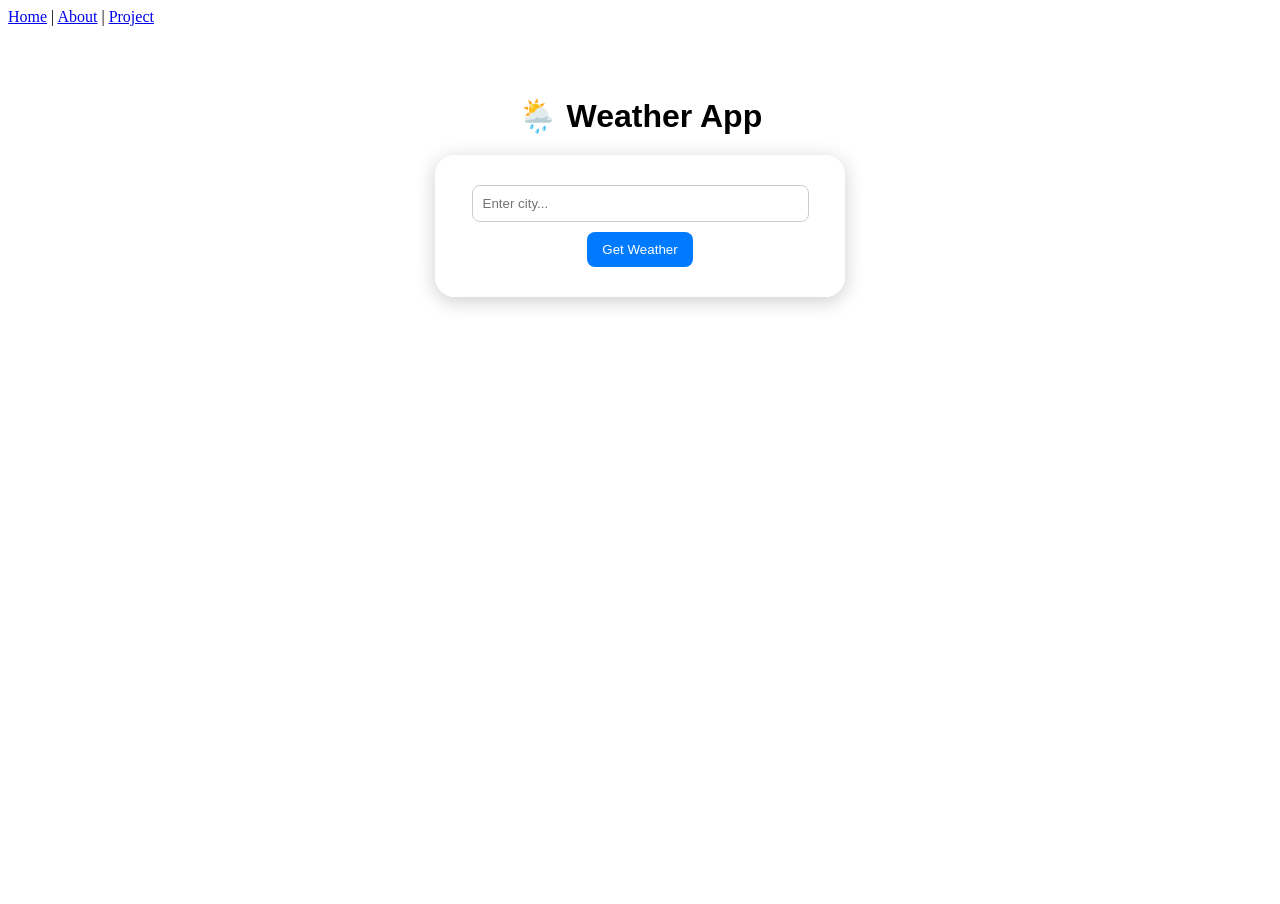
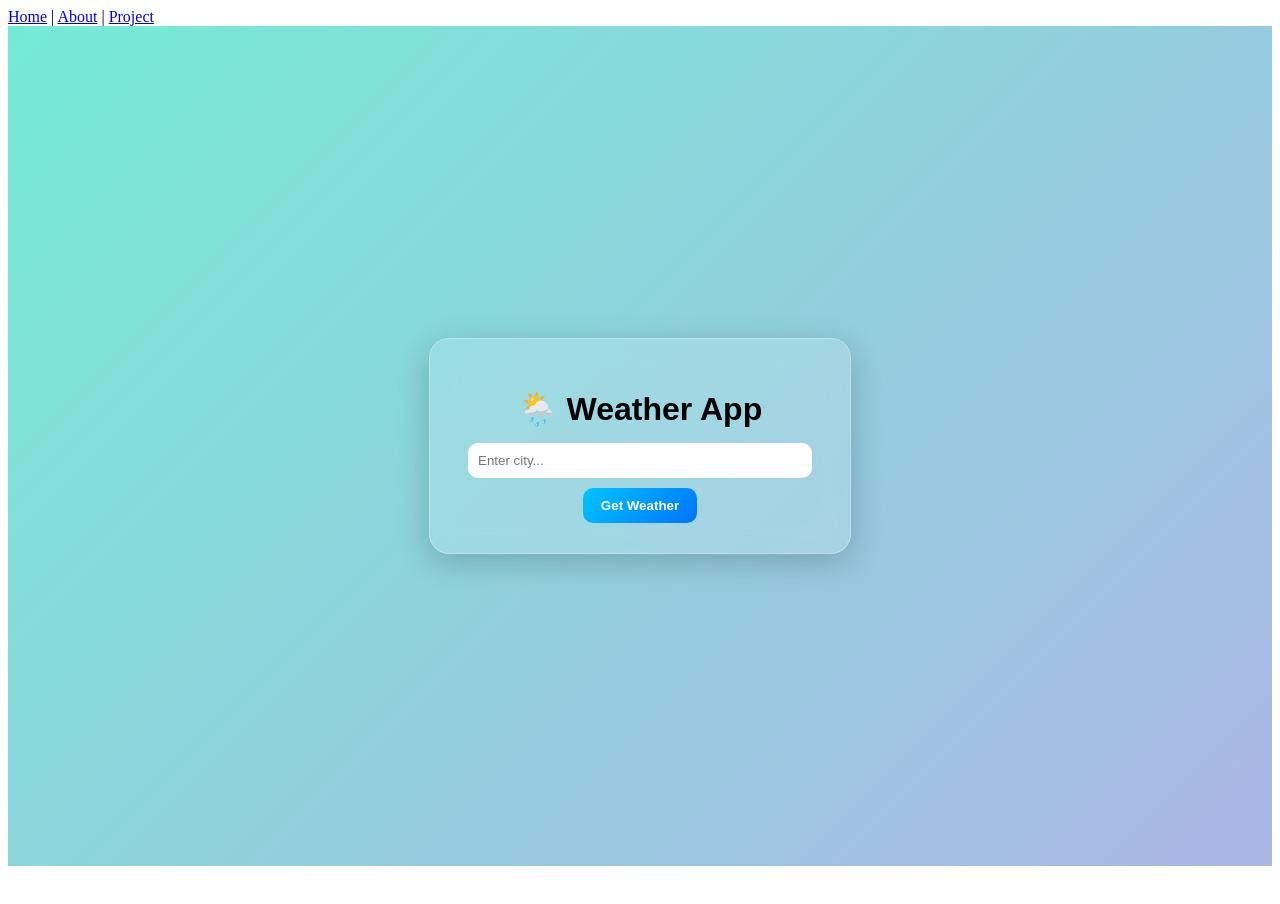
Before and after one commit to saranyan0811/weather-app, a React (Vite) app: page / in a window 1280 px wide. Shown: the top 904 px of the page. After the commit the page ends 874 px from the top, so only its background shows below. Built offline with nearby package versions, Linux system fonts and the light colour scheme.

Commit message:
final polished UI

```diff
--- a/src/pages/home.jsx
+++ b/src/pages/home.jsx
@@ -3,7 +3,9 @@ import { useState } from "react";
 function Home() {
   const [city, setCity] = useState("");
   const [weather, setWeather] = useState(null);
-  const [bg, setBg] = useState("#ffffff");
+  const [bg, setBg] = useState(
+    "linear-gradient(135deg,#74ebd5,#ACB6E5)"
+  );
 
   const [loading, setLoading] = useState(false);
   const [error, setError] = useState("");
@@ -23,9 +25,7 @@ function Home() {
       );
 
       const data = await res.json();
-      console.log("API DATA:", data);
 
-      // ❗ SAFE CHECK (IMPORTANT FIX)
       if (data.cod !== 200 && data.cod !== "200") {
         setError(data.message || "City not found!");
         setWeather(null);
@@ -35,23 +35,24 @@ function Home() {
 
       setWeather(data);
 
-      // history
       setHistory((prev) => [city, ...prev.slice(0, 4)]);
 
       const condition = data.weather[0].main;
-      console.log("Condition:", condition);
 
-      // 🌈 BACKGROUND CONDITIONS
-      if (condition === "Clear") setBg("#ffe066");
-      else if (condition === "Clouds") setBg("#9E9E9E");
-      else if (condition === "Rain") setBg("#74b9ff");
-      else if (condition === "Thunderstorm") setBg("#636e72");
-      else if (condition === "Snow") setBg("#dfe6e9");
-      else if (condition === "Mist") setBg("#b2bec3");
-
-
+      // 🌈 Dynamic Background
+      if (condition === "Clear")
+        setBg("linear-gradient(135deg,#f6d365,#fda085)");
+      else if (condition === "Clouds")
+        setBg("linear-gradient(135deg,#bdc3c7,#2c3e50)");
+      else if (condition === "Rain")
+        setBg("linear-gradient(135deg,#74ebd5,#ACB6E5)");
+      else if (condition === "Thunderstorm")
+        setBg("linear-gradient(135deg,#373B44,#4286f4)");
+      else if (condition === "Snow")
+        setBg("linear-gradient(135deg,#e6dada,#274046)");
+      else if (condition === "Mist")
+        setBg("linear-gradient(135deg,#606c88,#3f4c6b)");
     } catch (err) {
-      console.log(err);
       setError("Something went wrong!");
       setWeather(null);
     }
@@ -60,48 +61,58 @@ function Home() {
   };
 
   return (
-    <div style={{ ...styles.container, backgroundColor: bg }}>
-      <h1 style={styles.title}>🌦️ Weather App</h1>
+    <div style={{ ...styles.container, background: bg }}>
+      <div style={styles.card}>
+        <h1 style={styles.title}>🌦️ Weather App</h1>
 
-      <div style={styles.card}>
         <input
           style={styles.input}
           placeholder="Enter city..."
           value={city}
           onChange={(e) => setCity(e.target.value)}
+          onKeyDown={(e) => e.key === "Enter" && getWeather()}
         />
 
-        <button style={styles.button} onClick={getWeather}>
+        <button
+          style={styles.button}
+          onClick={getWeather}
+          onMouseOver={(e) => (e.target.style.transform = "scale(1.05)")}
+          onMouseOut={(e) => (e.target.style.transform = "scale(1)")}
+        >
           Get Weather
         </button>
 
-        {/* LOADING */}
         {loading && <p>⏳ Loading...</p>}
-
-        {/* ERROR */}
         {error && <p style={{ color: "red" }}>{error}</p>}
 
-        {/* WEATHER */}
-        {weather && weather.main && weather.weather && (
+        {weather && weather.main && (
           <div style={styles.result}>
-            <h2>{weather.name}</h2>
-            <h1>{weather.main.temp}°C</h1>
+            <h2>📍 {weather.name}</h2>
 
-            {/* ICONS */}
-            <h1 style={{ fontSize: "80px", margin: "10px 0" }}>
-  {weather.weather[0].main === "Clouds" ? "☁️" :
-   weather.weather[0].main === "Clear" ? "☀️" :
-   weather.weather[0].main === "Rain" ? "🌧️" :
-   weather.weather[0].main === "Thunderstorm" ? "⚡" :
-   weather.weather[0].main === "Snow" ? "❄️" :
-   weather.weather[0].main === "Mist" ? "🌫️" : "🌍"}
-</h1>
+            <h1 style={{ fontSize: "42px", margin: "10px 0" }}>
+              {weather.main.temp.toFixed(1)}°C
+            </h1>
+
+            <h1 style={{ fontSize: "60px" }}>
+              {weather.weather[0].main === "Clouds"
+                ? "☁️"
+                : weather.weather[0].main === "Clear"
+                ? "☀️"
+                : weather.weather[0].main === "Rain"
+                ? "🌧️"
+                : weather.weather[0].main === "Thunderstorm"
+                ? "⚡"
+                : weather.weather[0].main === "Snow"
+                ? "❄️"
+                : weather.weather[0].main === "Mist"
+                ? "🌫️"
+                : "🌍"}
+            </h1>
 
             <p>{weather.weather[0].main}</p>
           </div>
         )}
 
-        {/* HISTORY */}
         {history.length > 0 && (
           <div style={{ marginTop: "15px" }}>
             <h4>Recent Searches</h4>
@@ -119,39 +130,53 @@ export default Home;
 
 const styles = {
   container: {
-    textAlign: "center",
-    padding: "50px",
     minHeight: "100vh",
+    display: "flex",
+    justifyContent: "center",
+    alignItems: "center",
     fontFamily: "Arial",
-    transition: "all 0.5s ease"
+    transition: "0.5s ease",
+    padding: "20px",
   },
-  title: {
-    marginBottom: "20px"
-  },
+
   card: {
-    width: "350px",
-    margin: "auto",
+    width: "360px",
     padding: "30px",
     borderRadius: "20px",
-    backgroundColor: "rgba(255,255,255,0.9)",
-    boxShadow: "0px 4px 20px rgba(0,0,0,0.2)"
+    background: "rgba(255,255,255,0.15)",
+    backdropFilter: "blur(12px)",
+    WebkitBackdropFilter: "blur(12px)",
+    border: "1px solid rgba(255,255,255,0.3)",
+    boxShadow: "0 8px 32px rgba(0,0,0,0.2)",
+    textAlign: "center",
   },
+
+  title: {
+    marginBottom: "15px",
+  },
+
   input: {
     width: "90%",
     padding: "10px",
+    borderRadius: "10px",
+    border: "none",
+    outline: "none",
     marginBottom: "10px",
-    borderRadius: "8px",
-    border: "1px solid #ccc"
   },
+
   button: {
-    padding: "10px 15px",
+    padding: "10px 18px",
     border: "none",
-    borderRadius: "8px",
-    backgroundColor: "#007bff",
+    borderRadius: "10px",
+    background: "linear-gradient(135deg,#00c6ff,#0072ff)",
     color: "white",
-    cursor: "pointer"
+    cursor: "pointer",
+    fontWeight: "bold",
+    transition: "0.3s",
   },
+
   result: {
-    marginTop: "20px"
-  }
+    marginTop: "20px",
+    animation: "fadeIn 0.5s ease",
+  },
 };
```
